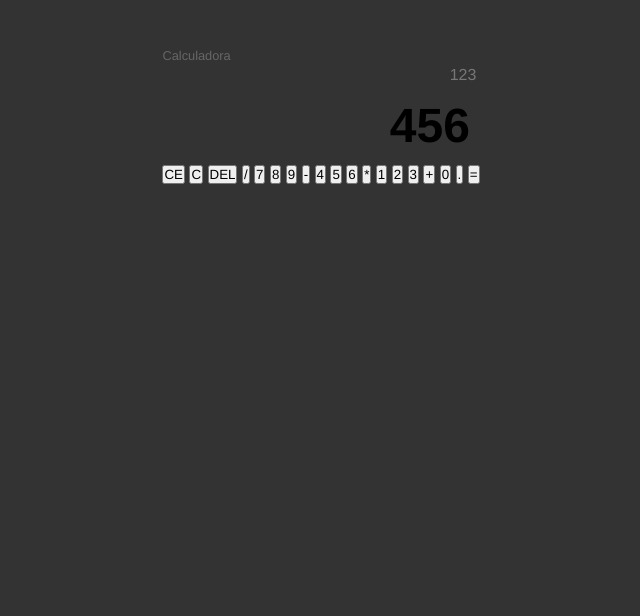
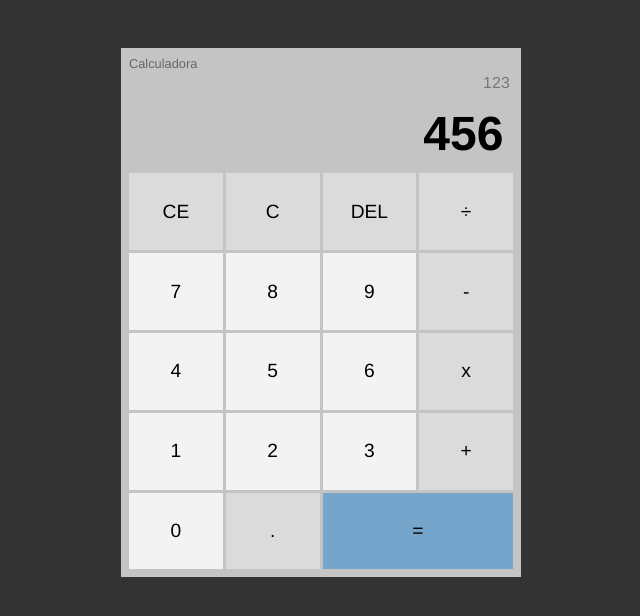
Before and after one commit to GioFeltrin/Calculadora, a plain HTML site: page index.html in a window 1280 px wide. Shown: the whole page, without its empty margins (319-959 px from the left). Drawn offline with Linux system fonts and the light colour scheme.

Commit message:
estilização concluída

```diff
--- a/CSS/style.css
+++ b/CSS/style.css
@@ -13,6 +13,15 @@ body {
     padding: 3em;
 }
 
+#calculadora {
+    background-color: #c4c4c4;
+    width: 400px;
+    padding: 0.5em;
+    color: #000;
+    display: flex;
+    flex-direction: column;
+}
+
 h3 {
     font-size: .8em;
     font-weight: 300;
@@ -23,17 +32,51 @@ h3 {
     text-align: right;
 }
 
+#op_inserida,
+#op_anterior {
+    min-height: 1.6em;
+    padding: 0.2em;
+    overflow-wrap: break-word;
+}
+
 #op_anterior {
     color: #777;
-    padding: .2em;
-    overflow-wrap: break-word;
-    min-height: 1.6em;
 }
 
 #op_inserida {
-    min-height: 1.6em;
     font-size: 3em;
     font-weight: 700;
-    padding: 0.2em;
-    overflow-wrap: break-word;
 }
+
+#botoes {
+    display: grid;
+    grid-template-columns: 1fr 1fr 1fr 1fr;
+    gap: 3px;
+
+}
+#botoes button {
+    border: 1px solid transparent;
+    border-radius: 0;
+    height: 4em;
+    font-size: 1.2em;
+    background-color: #dbdbdb;
+    cursor: pointer;
+}
+
+#botoes .numero {
+background-color: #f3f3f3;
+}
+
+#botoes button:hover {
+    background-color: #bababa;
+    border-color: #999;
+}
+
+#botoes #igual {
+    grid-column: span 2;
+    background-color: #75a5cb;
+}
+
+#botoes #igual:hover {
+    background-color: #3a91d8;
+}
--- a/index.html
+++ b/index.html
@@ -19,7 +19,7 @@
             <button class="opeadores">CE</button>
             <button class="opeadores">C</button>
             <button class="opeadores">DEL</button>
-            <button class="opeadores">/</button>
+            <button class="opeadores">&divide</button>
             <button class="numero">7</button>
             <button class="numero">8</button>
             <button class="numero">9</button>
@@ -27,7 +27,7 @@
             <button class="numero">4</button>
             <button class="numero">5</button>
             <button class="numero">6</button>
-            <button class="opeadores">*</button>
+            <button class="opeadores">x</button>
             <button class="numero">1</button>
             <button class="numero">2</button>
             <button class="numero">3</button>
@@ -35,7 +35,6 @@
             <button class="numero">0</button>
             <button class="opeadores">.</button>
             <button id="igual">=</button>
-
         </div>
 
 
```
